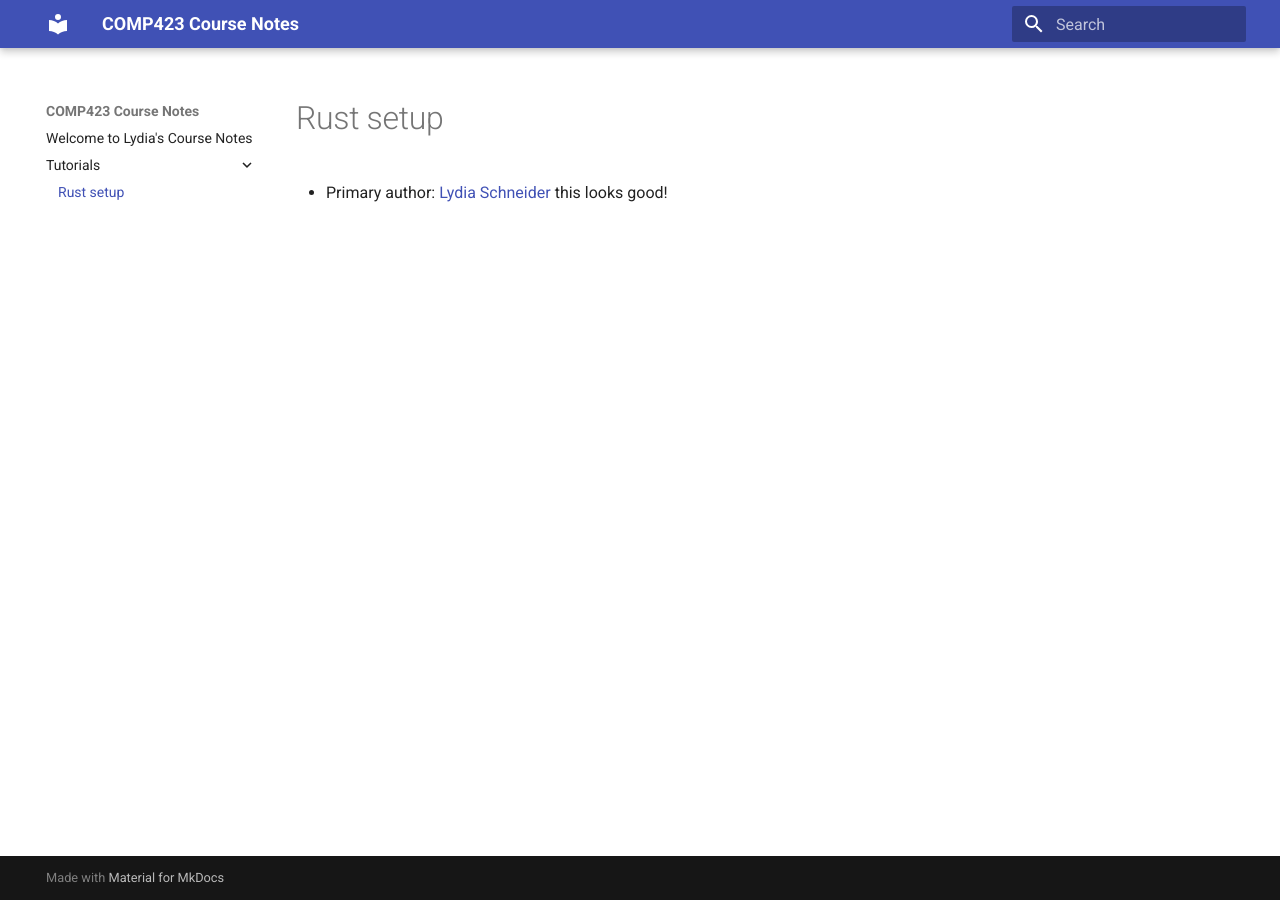
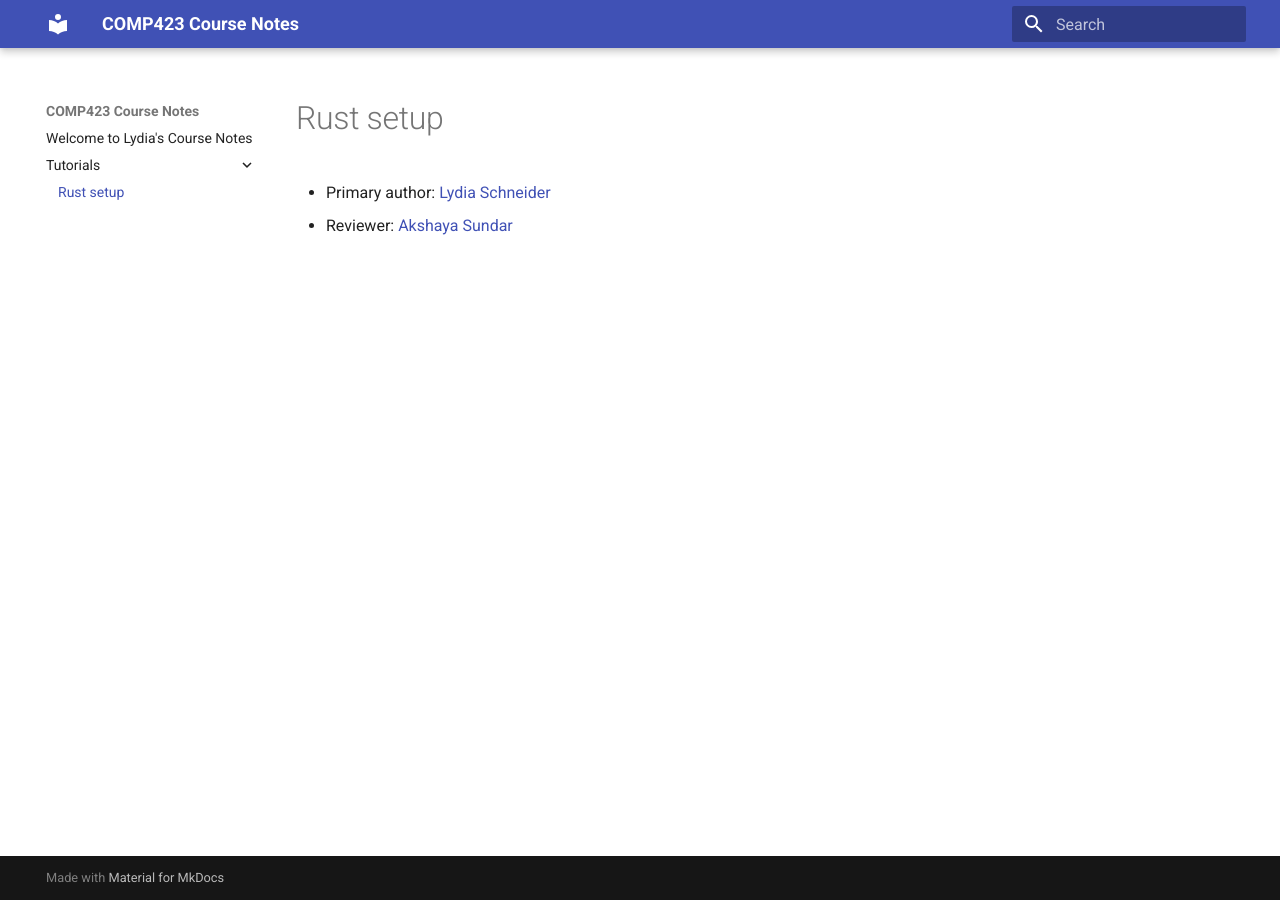
Before and after one commit to lydiaschneider/comp423-course-notes, an MkDocs documentation site: the page built from docs/tutorials/rust-setup.md, in a window 1280 px wide. Built offline with MkDocs 1.6.1 and Material for MkDocs 9.7.7, drawn with Linux system fonts in a browser that asks for light colours.

Commit message:
Added reviewer name

```diff
--- a/docs/tutorials/rust-setup.md
+++ b/docs/tutorials/rust-setup.md
@@ -1,2 +1,2 @@
 * Primary author: [Lydia Schneider](https://github.com/lydiaschneider)
-this looks good!
+* Reviewer: [Akshaya Sundar](https://github.com/sundarak)
```
